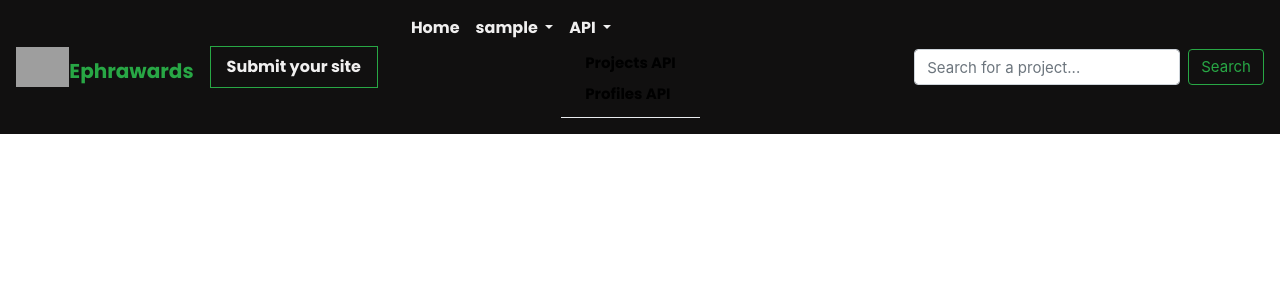
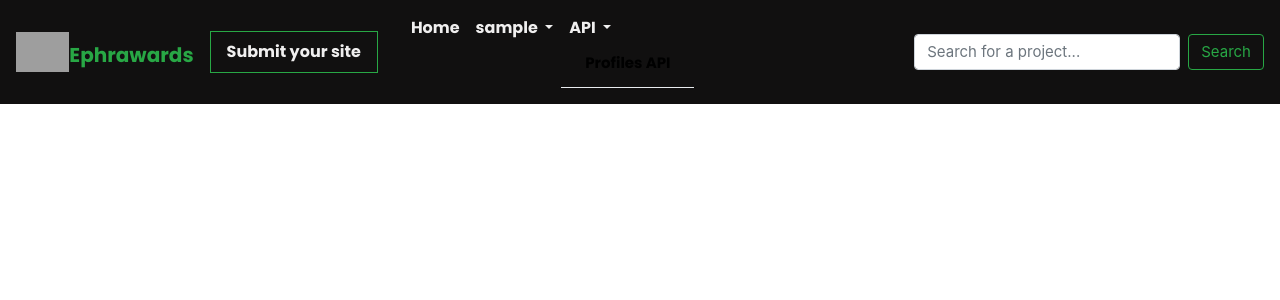
Before and after one commit to Ephrao1/Awwards, a Django app: page / in a window 1280 px wide. Shown: the top 300 px of the page. Run offline with Django 3.2, Linux system fonts and the light colour scheme; the visitor is signed in with stand-in values (Sample User, id 1); data that the repository does not hold is empty; some libraries are stand-ins or nearby versions; grey boxes are pictures that could not be loaded.

Commit message:
Delete API option

```diff
--- a/ratings/templates/navbar.html
+++ b/ratings/templates/navbar.html
@@ -29,7 +29,7 @@
              API
            </a>
 
-             <a class="dropdown-item" href="/api/merch1" style="color: black !important;">Projects API</a>
+
              <a class="dropdown-item" href="/api/merch" style="color: black !important;">Profiles API</a>
              <div class="dropdown-divider"></div>
 
```
